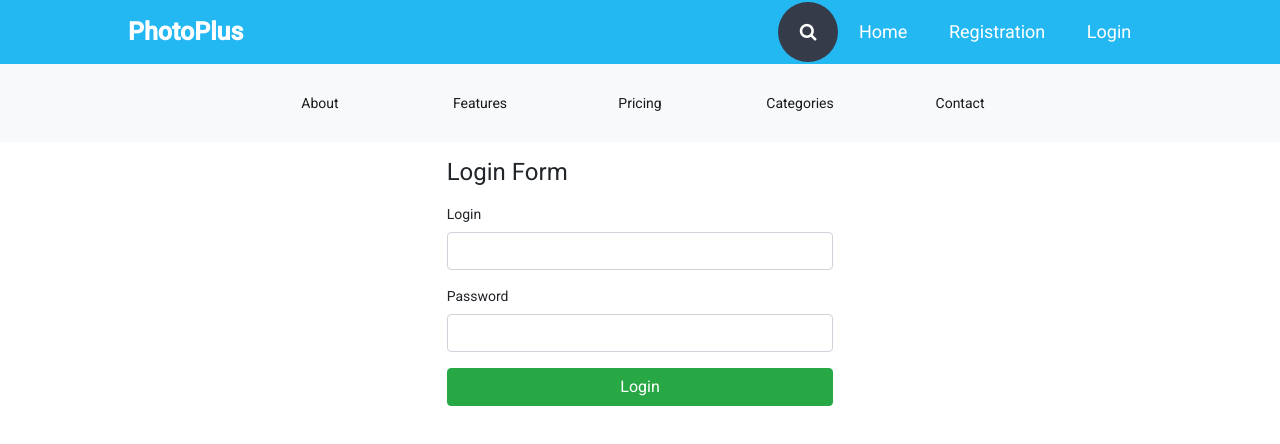
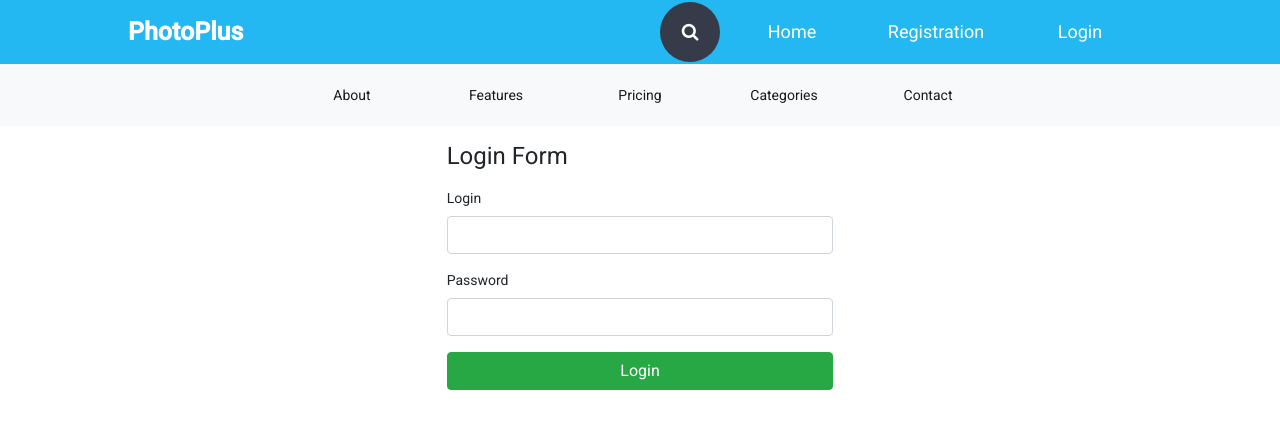
Before and after one commit to latusikl/PhotoPlus, an Angular app in the folder PhotoPlusFrontend/PhotoPlus/: page /login in a window 1280 px wide. Shown: the top 444 px of the page. Built offline with nearby package versions, Linux system fonts and the light colour scheme; a web font is replaced by a local one.

Commit message:
collapsed navbar & searchbar fix; fully responsive

```diff
--- a/PhotoPlusFrontend/PhotoPlus/src/app/app.component.html
+++ b/PhotoPlusFrontend/PhotoPlus/src/app/app.component.html
@@ -10,9 +10,9 @@
         <a href="#" class="search_icon"><i class="fa fa-search"></i></a>
       </div>
       <ul class="centered-list">
-        <li class="darkenDiv" href="#" routerLink="/"><a>Home</a></li>
-        <li class="darkenDiv" href="#" routerLink="/registration"><a>Registration</a></li>
-        <li class="darkenDiv" href="#" routerLink="/login"><a>Login</a></li>
+        <li class="darkenDiv" href="#" routerLink="/"><a class="nav-link">Home</a></li>
+        <li class="darkenDiv" href="#" routerLink="/registration"><a class="nav-link">Registration</a></li>
+        <li class="darkenDiv" href="#" routerLink="/login"><a class="nav-link">Login</a></li>
       </ul>
     </div>
   </nav>
@@ -22,20 +22,20 @@
     <span class="navbar-toggler-icon"></span>
   </button>
   <div class="collapse navbar-collapse container-centered" id="navbarUnderHeader">
-    <ul class="navbar-nav centered-list ">
-      <li class="nav-item active centered-list-item lightenDiv" href="#">
+    <ul class="navbar-nav centered-list">
+      <li class="nav-item active lightenDiv" href="#">
         <a class="nav-link">About</a>
       </li>
-      <li class="nav-item active centered-list-item lightenDiv" href="#">
+      <li class="nav-item active lightenDiv" href="#">
         <a class="nav-link">Features</a>
       </li>
-      <li class="nav-item active centered-list-item lightenDiv" href="#">
+      <li class="nav-item active lightenDiv" href="#">
         <a class="nav-link">Pricing</a>
       </li>
-      <li class="nav-item active centered-list-item lightenDiv" href="#">
+      <li class="nav-item active lightenDiv" href="#">
         <a class="nav-link">Categories</a>
       </li>
-      <li class="nav-item active centered-list-item lightenDiv" href="#">
+      <li class="nav-item active lightenDiv" href="#">
         <a class="nav-link">Contact</a>
       </li>
     </ul>
--- a/PhotoPlusFrontend/PhotoPlus/src/app/app.component.scss
+++ b/PhotoPlusFrontend/PhotoPlus/src/app/app.component.scss
@@ -38,16 +38,20 @@ header {
   list-style-type: none;
   margin: 0;
   display: flex;
+  flex-wrap: wrap;
   justify-content: center;
   padding: 0 0;
 
-  .centered-list-item{
+  li{
     display: block;
     padding: 1.3rem;
-    min-width: 10rem;
+    min-width: 9rem;
     a{
       text-align: center;
-      color: none;
+    }
+    .nav-link {
+      display: block;
+      padding: 0 0;
     }
    }
 }
@@ -86,7 +90,8 @@ ul {
 
 .searchbar{
   margin-left: auto;
-  display:block;
+  //display:block;
+  display: inline-flex;
   height: 60px;
   background-color: #353b48;
   border-radius: 30px;
@@ -108,7 +113,7 @@ ul {
 .searchbar:hover > .search_input,
 .search_input:focus {
   padding: 0 10px;
-  width: 250px;
+  width: 200px;
   caret-color:red;
   transition: width 0.4s linear, padding 0.4s linear;
 }
```
